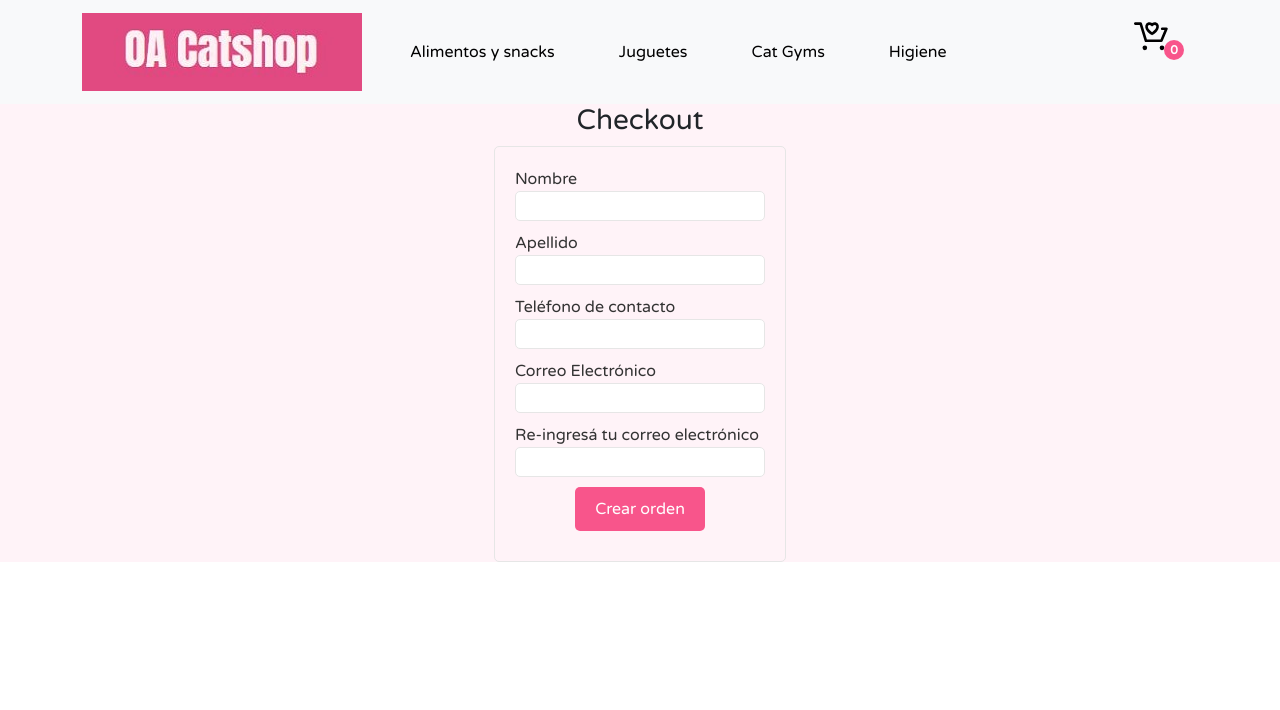
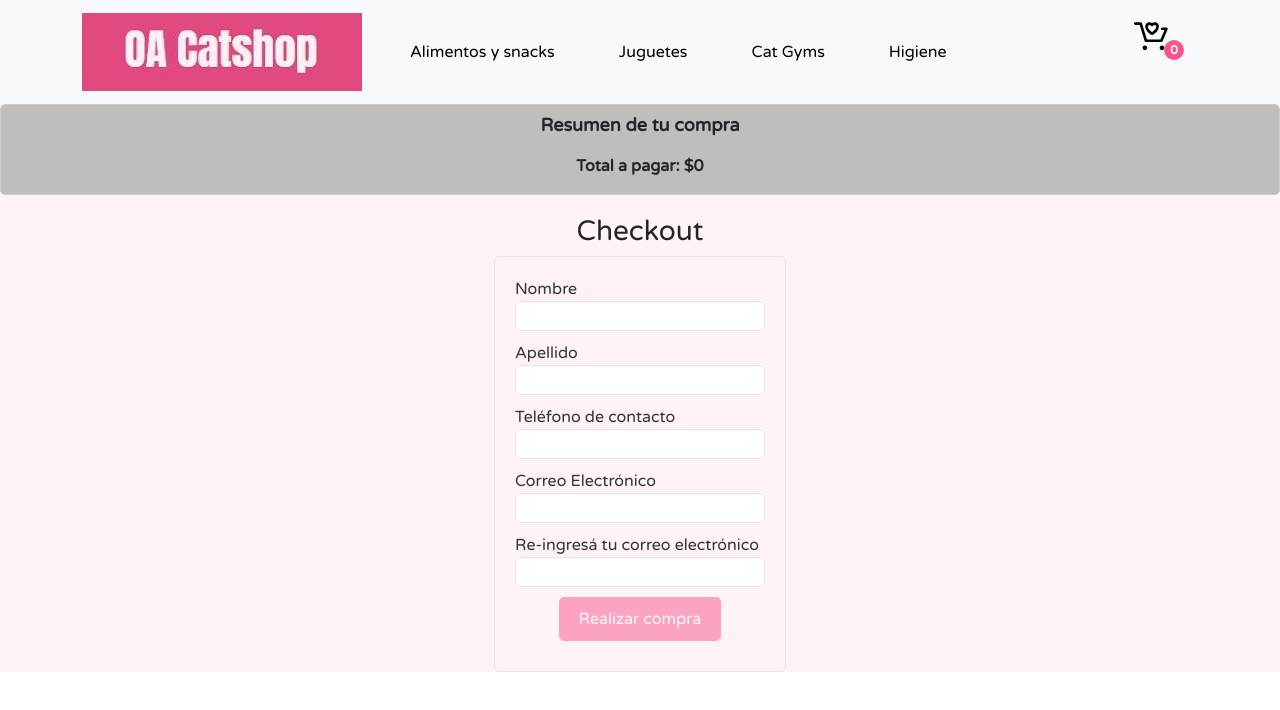
Before and after one commit to ludebiaggi/OA_CatShop, a React (Create React App) app: page /checkout in a window 1280 px wide. Shown: the top 710 px of the page. Built offline with nearby package versions, Linux system fonts and the light colour scheme.

Commit message:
implementaion of purchase summary to the checkout page

```diff
--- a/src/App.css
+++ b/src/App.css
@@ -432,8 +432,44 @@
   color: #fff;
   cursor: pointer;
   text-decoration: none;
+  opacity: 0.5;
+}
+
+.ButtonCheckOut.Active {
+  opacity: 1;
 }
 
 .ButtonCheckOut:hover {
   background-color: #bc808e;
 }
+
+/* Estilos de Ticket Checkout */
+.Ticket {
+  background-color: #c0bdbd;
+  border: 1px solid #ccc;
+  border-radius: 5px;
+  padding: 10px;
+  margin-bottom: 20px;
+}
+
+.Ticket h3 {
+  font-size: 18px;
+  font-weight: bold;
+  margin-bottom: 10px;
+}
+
+.Ticket p {
+  margin: 5px 0;
+}
+
+.Ticket h4 {
+  font-weight: bolder;
+  font-size: 16px;
+  margin-top: 20px;
+}
+
+#itemName {
+  color: #f8558b;
+  font-weight: bold;
+  margin-top: 3rem;
+}
--- a/src/components/Checkout/Checkout.js
+++ b/src/components/Checkout/Checkout.js
@@ -50,9 +50,20 @@ const Checkout = () => {
 
     return (
         <div>
-            <h3>Checkout</h3>
-            <CheckoutForm onConfirm={createOrder} />
+        <div className="Ticket">
+          <h3>Resumen de tu compra</h3>
+          {cart.map((item) => (
+            <div key={item.id}>
+              <p id='itemName'>{item.name}</p>
+              <p>Precio Unitario: ${item.price}</p>
+              <p>Cantidad: {item.quantity}</p>
+            </div>
+          ))}
+          <h4>Total a pagar: ${total}</h4>
         </div>
+        <h3>Checkout</h3>
+        <CheckoutForm onConfirm={createOrder} />
+      </div>
     )
 }
 
--- a/src/components/CheckoutForm/CheckoutForm.js
+++ b/src/components/CheckoutForm/CheckoutForm.js
@@ -1,5 +1,5 @@
 import '../../App.css'
-import { useState } from 'react'
+import { useState, useEffect } from 'react'
 
 const CheckoutForm = ({ onConfirm }) => {
     const [name, setName] = useState('')
@@ -7,6 +7,12 @@ const CheckoutForm = ({ onConfirm }) => {
     const [phone, setPhone] = useState('')
     const [email, setEmail] = useState('')
     const [confirmEmail, setConfirmEmail] = useState('')
+    const [isFormValid, setIsFormValid] = useState(false)
+
+    useEffect(() => {
+        const isValid = name !== '' && surname !== '' && phone !== '' && email !== '' && email === confirmEmail
+        setIsFormValid(isValid)
+    }, [name, surname, phone, email, confirmEmail])
 
     const handleConfirm = (event) => {
         event.preventDefault()
@@ -67,8 +73,7 @@ const CheckoutForm = ({ onConfirm }) => {
                     />
                 </label>
                 <div className='Label'>
-                    <button type='submit' className='ButtonCheckOut'>Crear orden</button>
-
+                    <button type='submit' className={`ButtonCheckOut ${isFormValid ? 'Active' : ''}`} disabled={!isFormValid}>Realizar compra</button>
                 </div>
 
             </form>
```
